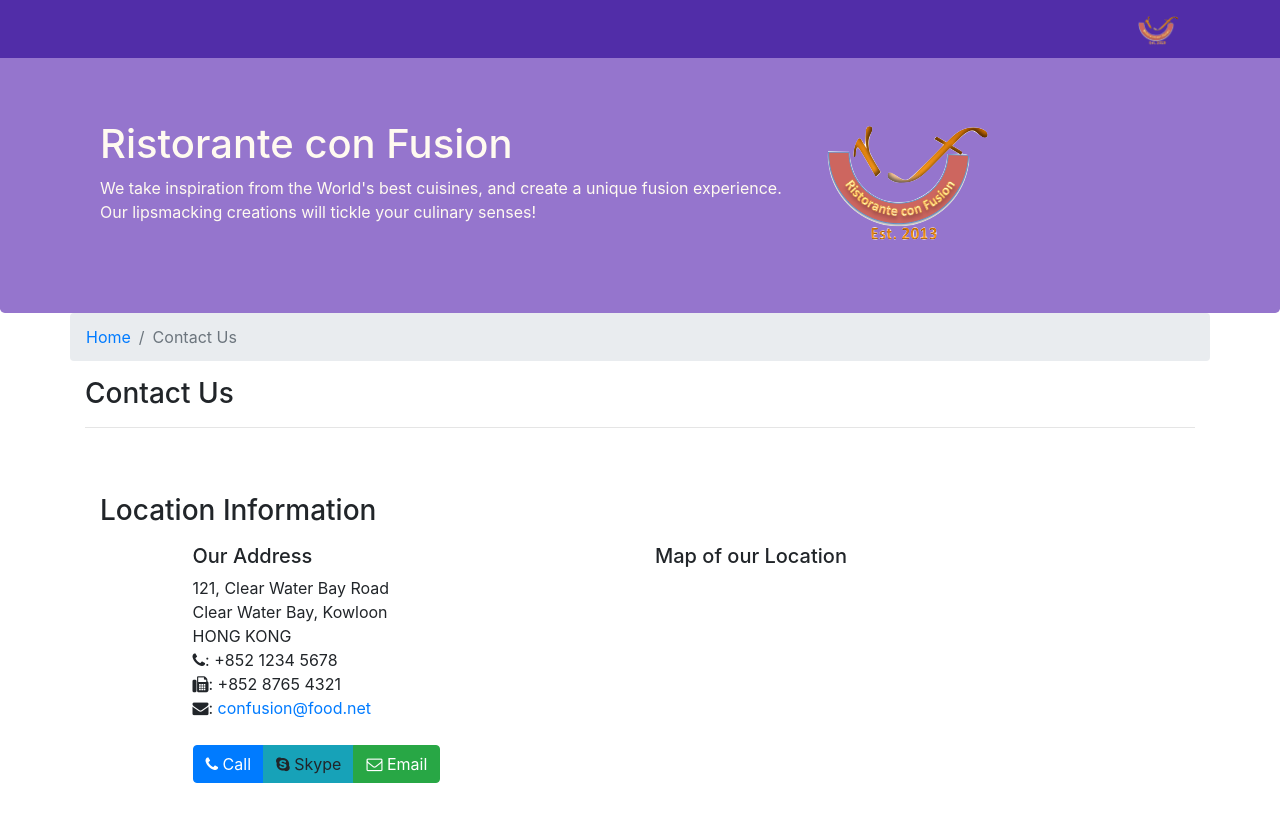
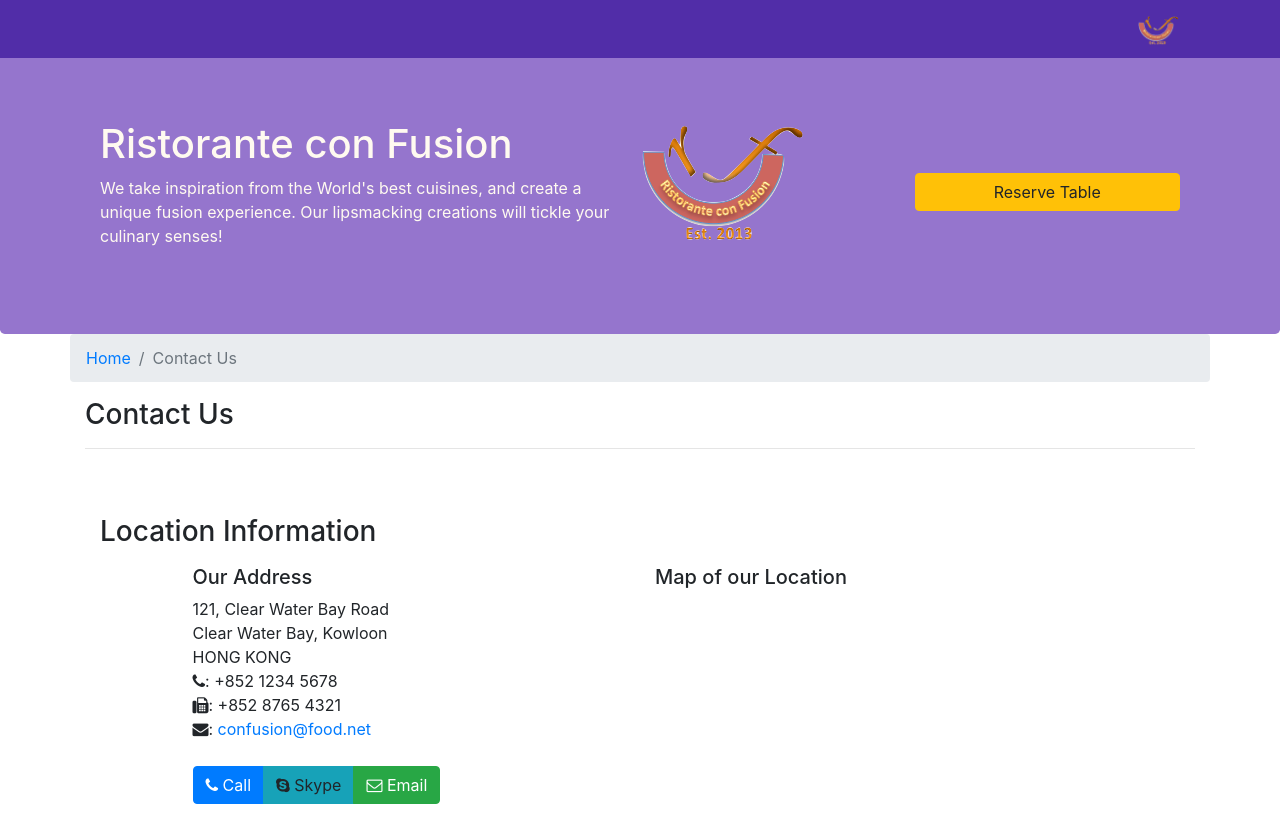
Before and after one commit to Rochdi-G/bootstrap, a website: page contactus.html in a window 1280 px wide. Shown: the top 817 px of the page. Drawn offline with nearby package versions, Linux system fonts and the light colour scheme.

Commit message:
assignment2

```diff
--- a/contactus.html
+++ b/contactus.html
@@ -35,19 +35,21 @@
         </div>
     </nav>
 
-    <header class="jumbotron">
-        <div class="container">
-            <div class="row row-header">
-                <div class="col-12 col-sm-8">
-                    <h1>Ristorante con Fusion</h1>
-                    <p>We take inspiration from the World's best cuisines, and create a unique fusion experience.
-                         Our lipsmacking creations will tickle your culinary senses!</p>
-                </div>
-                <div class"col col-sm align-self-center">
+    <header  class="jumbotron">
+            <div class="container">
+                <div class="row row-header">
+                    <div class="col-6">
+                        <h1>Ristorante con Fusion</h1>
+                        <p>We take inspiration from the World's best cuisines, and create a unique fusion experience. Our lipsmacking creations will tickle your culinary senses!</p>
+                    </div>
+                    <div class"col align-self-center off">
                         <img src="img/logo.png" class="img-fluid">
                     </div>
+                    <div class="col align-self-center offset-1">
+                        <a href="./index.html#reservetable"><button class="btn btn-warning btn-block">Reserve Table</button></a>
+                    </div>
+                </div>
             </div>
-        </div>
     </header>
 
     <div class="container">
```
Also changed, not shown: aboutus.html (+6 -3 lines), index.html (+1 -1 lines).
